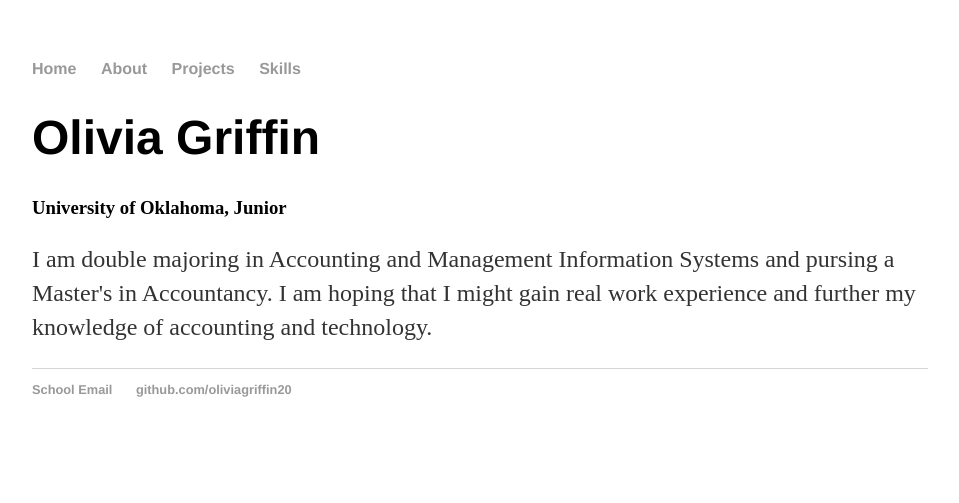
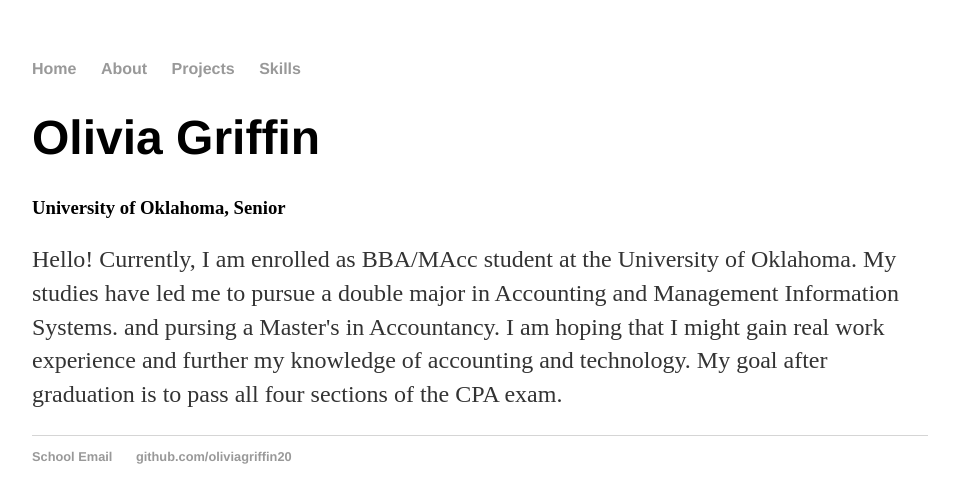
Before and after one commit to oliviagriffin20/oliviagriffin20.github.io, a Jekyll site: the page built from index.html, in a window 1280 px wide. Shown: the top 503 px of the page, without its empty margins (160-1119 px from the left). Built offline with Jekyll 4.4.1, drawn with Linux system fonts in a browser that asks for light colours.

Commit message:
Update index.html

```diff
--- a/index.html
+++ b/index.html
@@ -4,6 +4,6 @@ title: Olivia Griffin's Personal Website
 ---
 <div class="blurb">
 	<h1>Olivia Griffin</h1>
-	<h3>University of Oklahoma, Junior </h3>
-	<p>I am double majoring in Accounting and Management Information Systems and pursing a Master's in Accountancy. I am hoping that I might gain real work experience and further my knowledge of accounting and technology.</p>
+	<h3>University of Oklahoma, Senior </h3>
+	<p>Hello! Currently, I am enrolled as BBA/MAcc student at the University of Oklahoma. My studies have led me to pursue a double major in Accounting and Management Information Systems. and pursing a Master's in Accountancy. I am hoping that I might gain real work experience and further my knowledge of accounting and technology. My goal after graduation is to pass all four sections of the CPA exam.</p>
 </div><!-- /.blurb -->
```
